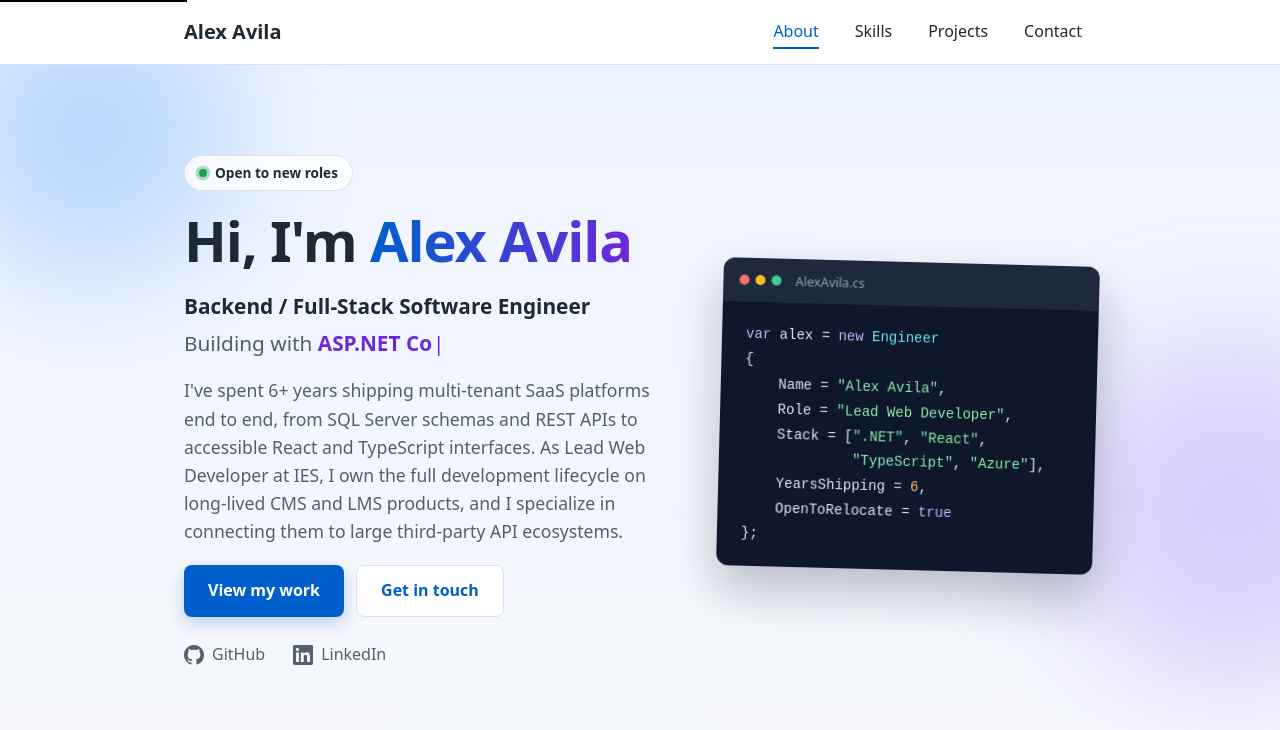
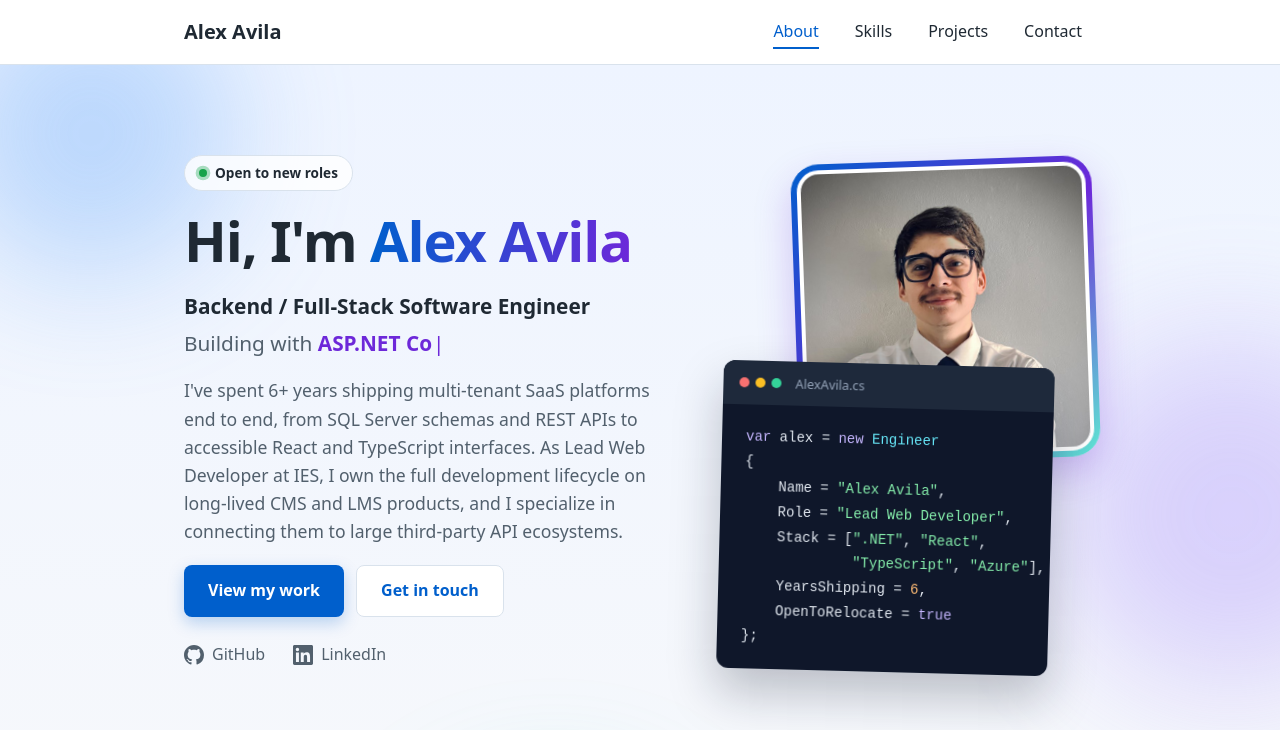
Before and after one commit to ALEXZANDER94/Portfolio, a plain HTML site: page index.html in a window 1280 px wide. Shown: the top 730 px of the page. Drawn offline with nearby package versions, Linux system fonts and the light colour scheme.

Commit message:
Add headshot to About section and fix skip-link peeking
- Add optimized 800x800 headshot (93 KB) with descriptive alt text
- Desktop: tilted photo with gradient ring, code window overlapping it
- Phones/tablets: round avatar above the intro text
- Hide skip link fully off-screen (its bottom edge showed as a line)

Co-Authored-By: Claude Opus 5.5 <noreply@anthropic.com>

```diff
--- a/index.html
+++ b/index.html
@@ -99,6 +99,15 @@
                         </ul>
                     </div>
 
+                    <!-- Photo with the code window overlapping it on desktops.
+                         On phones the photo moves above the text (see .hero-visual in style.css). -->
+                    <div class="hero-visual">
+                        <figure class="hero-photo hero-animate" style="--i: 1">
+                            <img src="images/alex-avila.jpg"
+                                 alt="Alex Avila smiling in glasses, a white dress shirt and a navy tie"
+                                 width="800" height="800" fetchpriority="high" decoding="async">
+                        </figure>
+
                         <!-- Decorative code window. Its information is already in the text, so screen readers skip it. -->
                         <div class="code-window hero-animate" style="--i: 3" aria-hidden="true">
                             <div class="code-window-bar">
@@ -114,6 +123,7 @@
     YearsShipping = <span class="tok-num">6</span>,
     OpenToRelocate = <span class="tok-kw">true</span>
 };<span class="code-cursor"></span></code></pre>
+                        </div>
                     </div>
                 </div>
 
--- a/style.css
+++ b/style.css
@@ -94,7 +94,7 @@ img {
 /* Skip link: hidden until focused with the keyboard */
 .skip-link {
     position: absolute;
-    top: -48px;
+    top: -100px; /* Far enough to hide it completely, whatever its height */
     left: 0;
     padding: 12px 16px;
     background: #000;
@@ -418,6 +418,39 @@ textarea:focus-visible {
     transition: color 0.2s ease;
 }
 
+/* --- Photo ---
+   Phones and tablets: .hero-visual steps out of the layout (display: contents),
+   so the photo can sit above the text as a round avatar while the code window
+   stays below the text. Desktops: photo and code window stack in the right
+   column, with the code window overlapping the photo's corner. */
+.hero-visual {
+    display: contents;
+}
+
+.hero-photo {
+    order: -1;
+    position: relative;
+    width: 144px;
+    margin: 0 0 -16px;
+    /* Gradient ring: the padding shows the gradient background around the photo */
+    padding: 4px;
+    background: linear-gradient(135deg, #005fcc, #6d28d9 55%, #5eead4);
+    border-radius: 50%;
+    box-shadow: 0 16px 36px rgba(109, 40, 217, 0.25);
+}
+
+.hero-photo img {
+    display: block;
+    width: 100%;
+    height: auto;
+    aspect-ratio: 1 / 1;
+    object-fit: cover;
+    /* Thin white gap between the ring and the photo */
+    border: 3px solid var(--color-surface);
+    border-radius: inherit;
+    background: var(--color-border); /* Shows while the photo loads */
+}
+
 /* --- Code window --- */
 .code-window {
     width: 100%;
@@ -568,13 +601,53 @@ textarea:focus-visible {
         flex: 1.3;
     }
 
+    /* Right column: photo, with the code window overlapping its lower-left corner */
+    .hero-visual {
+        display: flex;
+        flex: 1;
+        flex-direction: column;
+        min-width: 0;
+    }
+
+    .hero-photo {
+        order: 0;
+        align-self: flex-end;
+        width: 80%;
+        margin: 0;
+        padding: 6px;
+        border-radius: 28px;
+        transform: rotate(-2deg);
+        transition: transform 0.3s ease;
+    }
+
+    .hero-photo img {
+        border-width: 4px;
+        border-radius: 22px;
+    }
+
     .code-window {
-        flex: 1;
+        position: relative;
+        z-index: 1;
+        width: 88%;
+        margin-top: -96px;
         transform: rotate(1.5deg);
     }
 
     .hero h1 {
         font-size: 3.5rem;
+    }
+}
+
+/* Photo straightens up slightly on hover (desktop mouse users who allow motion) */
+@media (min-width: 900px) and (hover: hover) and (prefers-reduced-motion: no-preference) {
+    .hero-photo:hover {
+        transform: rotate(0deg) scale(1.02);
+    }
+}
+
+@media (prefers-reduced-motion: reduce) {
+    .hero-photo {
+        transition: none;
     }
 }
 
```
Also changed, not shown: images/alex-avila.jpg (added). Lines whose indentation alone changed are shown as unchanged.
